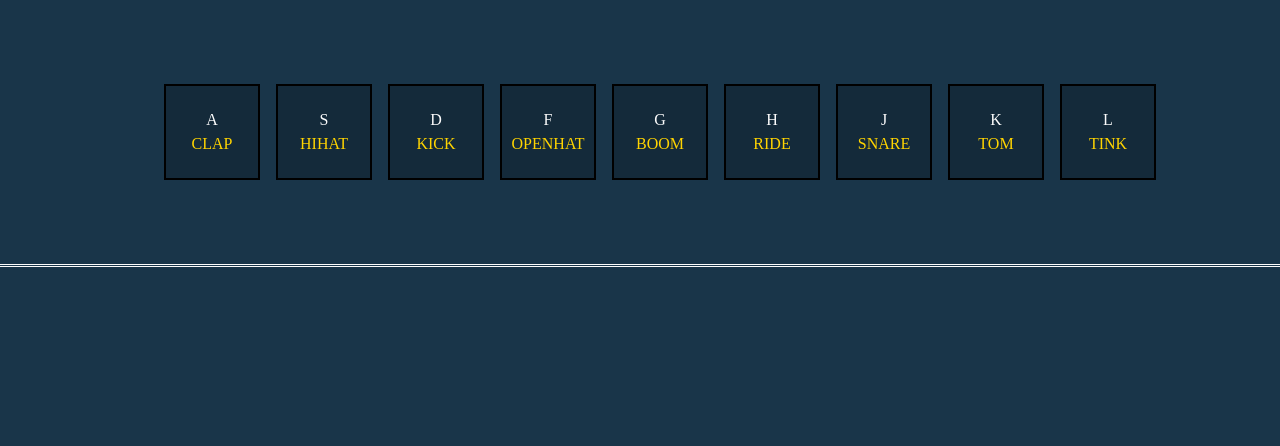
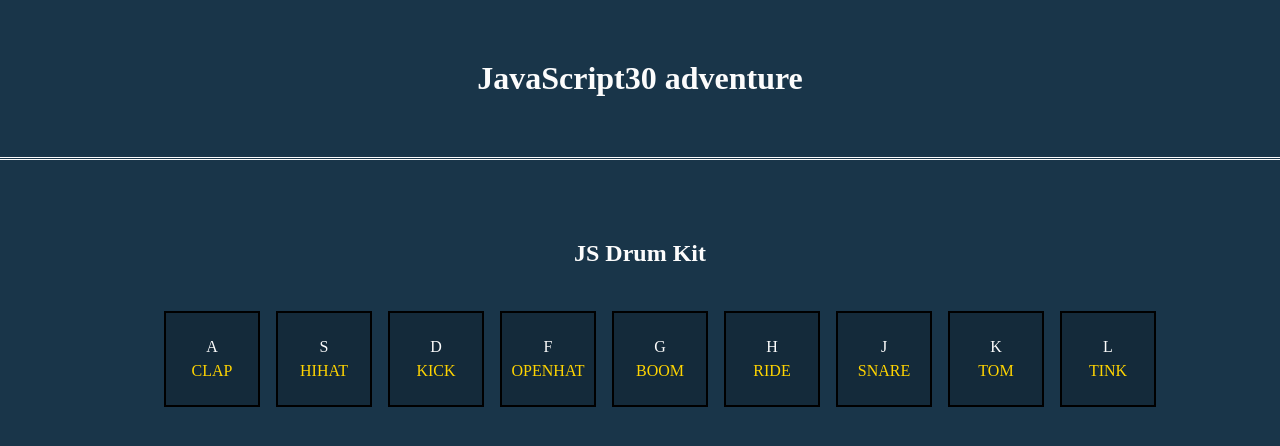
Before and after one commit to michal-krawczyk10/JavaScript30, a website built with webpack: page src/pages/index.html in a window 1280 px wide. Shown: the top 446 px of the page. Built offline with nearby package versions, Linux system fonts and the light colour scheme.

Commit message:
feat(day1): minor html amend

```diff
--- a/src/js/index.js
+++ b/src/js/index.js
@@ -3,6 +3,9 @@ import "../scss/main.scss";
 // uncomment the lines below to enable PWA
 // import {registerSW} from './pwa.js';
 // registerSW();
+
+
+// DAY1
 
 const buttons = document.querySelectorAll(".day1__button--js");
 
@@ -29,3 +32,5 @@ for (let button of buttons) {
 		button.classList.remove("day1__button--click");
 	});
 }
+
+// DAY2
--- a/src/pages/index.html
+++ b/src/pages/index.html
@@ -151,8 +151,11 @@
 	</head>
 	<body>
 		<main>
+			<h1>JavaScript30 adventure</h1>
 			<section class="day">
-				<ul class="day1__container">
+				<article class="day1__container">
+					<h2>JS Drum Kit</h2>
+					<ul class="day1__list">
 						<li class="day1__button day1__button--js" data-key="65">
 							A<snap class="day1__button--special">CLAP</snap>
 						</li>
@@ -181,6 +184,8 @@
 							L<snap class="day1__button--special">TINK</snap>
 						</li>
 					</ul>
+				</article>
+
 				<audio
 					data-key="65"
 					src="https://raw.githubusercontent.com/wesbos/JavaScript30/master/01%20-%20JavaScript%20Drum%20Kit/sounds/clap.wav"
--- a/src/scss/main.scss
+++ b/src/scss/main.scss
@@ -19,7 +19,13 @@ body {
 	color: $white;
 	min-height: 100vh;
 }
-
+h1 {
+	text-align: center;
+	padding: 60px;
+	width: 100vw;
+	border-bottom: 3px double $white;
+	margin: 0;
+}
 .day {
 	padding: 60px;
 	width: 100vw;
@@ -32,6 +38,11 @@ body {
 
 .day1 {
 	&__container {
+		display: flex;
+		text-align: center;
+		flex-direction: column;
+	}
+	&__list {
 		display: flex;
 		text-align: center;
 		flex-wrap: wrap;
@@ -48,13 +59,6 @@ body {
 		margin: 8px;
 		background-color: rgb(0, 0, 0, 0.2);
 		transition: all 0.1s;
-		&:hover {
-			cursor: pointer;
-		}
-		&:hover,
-		:focus {
-			background-color: rgb(0, 0, 0, 0.3);
-		}
 		&--click {
 			transform: scale(1.1);
 			background-color: rgb(0, 0, 0, 0.3);
```
Lines whose indentation alone changed are shown as unchanged.
